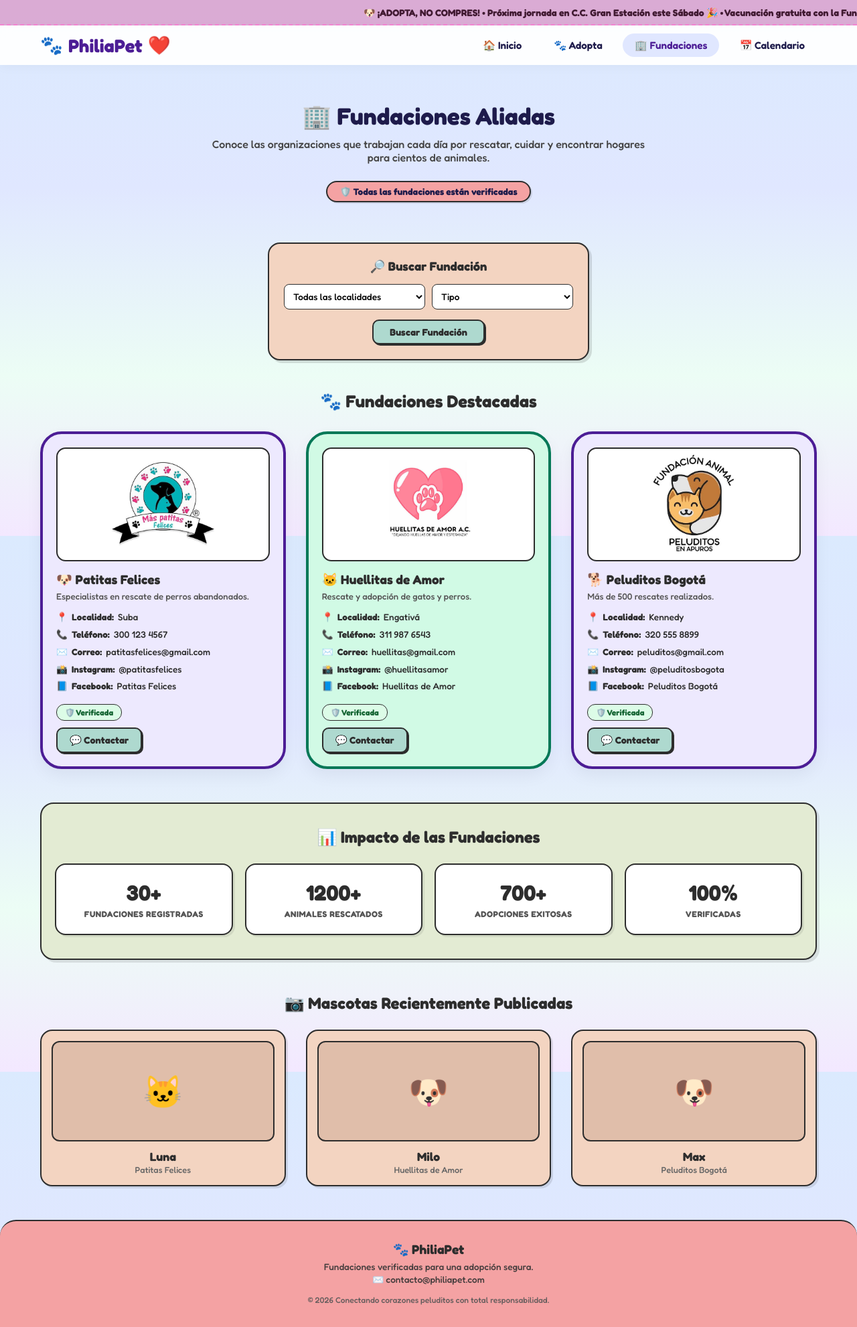
After one commit to isaaakx7698/PhiliaPet, a PHP site: page /views/fundaciones_view.php in a window 1280 px wide. The commit adds this page. Shown: the whole page at 67% size. Run offline with PHP 8.4, Linux system fonts and the light colour scheme.

Commit message:
actualizacion 28 de octubre

```diff
--- /dev/null
+++ b/views/fundaciones_view.php
@@ -0,0 +1,394 @@
+<!DOCTYPE html>
+<html lang="es">
+<head>
+    <meta charset="UTF-8">
+    <meta name="viewport" content="width=device-width, initial-scale=1.0">
+    <title>PhiliaPet 🐾 Fundaciones Aliadas</title>
+    <link rel="stylesheet" href="assets/style.css">
+    <style>
+        /* ========================================================== */
+        /* ESTILOS ESPECÍFICOS PARA LA VISTA DE FUNDACIONES - PHILÍAPET */
+        /* ========================================================== */
+
+        .badge-verificada-top {
+            display: inline-block;
+            background-color: #f4a2a3;
+            border: 2px solid #2d2d2d;
+            padding: 6px 18px;
+            border-radius: 20px;
+            font-size: 0.85rem;
+            font-weight: bold;
+            margin-top: 10px;
+            box-shadow: 2px 2px 0px rgba(0,0,0,0.1);
+        }
+
+        .contenedor-logo-fundacion {
+            width: 100%;
+            height: 170px;
+            overflow: hidden;
+            background: #ffffff;
+            display: flex;
+            align-items: center;
+            justify-content: center;
+            border-radius: 14px;
+            border: 2px solid #2d2d2d;
+            margin-bottom: 15px;
+            padding: 5px;
+        }
+
+        .contenedor-logo-fundacion img {
+            max-width: 100%;
+            max-height: 100%;
+            object-fit: contain;
+        }
+
+        .info-fundacion-lista {
+            font-size: 0.85rem;
+            line-height: 1.6;
+            margin: 12px 0;
+            color: #2d2d2d;
+        }
+
+        .info-fundacion-lista p {
+            margin: 4px 0;
+            display: flex;
+            align-items: center;
+            gap: 6px;
+        }
+
+        .btn-contactar-mint {
+            background-color: #aed9cf;
+            color: #2d2d2d;
+            border: 2px solid #2d2d2d;
+            padding: 8px 18px;
+            border-radius: 10px;
+            font-size: 0.9rem;
+            font-weight: bold;
+            cursor: pointer;
+            text-decoration: none;
+            display: inline-block;
+            box-shadow: 2px 2px 0px #2d2d2d;
+            transition: all 0.15s ease;
+        }
+
+        .btn-contactar-mint:hover {
+            background-color: #92c9bc;
+            transform: scale(1.02);
+        }
+
+        .tag-verificada-status {
+            background-color: #dcfce7;
+            border: 1.5px solid #2d2d2d;
+            padding: 4px 12px;
+            border-radius: 12px;
+            font-size: 0.75rem;
+            font-weight: bold;
+            color: #166534;
+            display: inline-block;
+        }
+
+        .seccion-impacto-box {
+            background-color: #e3ebd3;
+            border: 2.5px solid #2d2d2d;
+            border-radius: 20px;
+            padding: 35px 20px;
+            margin: 50px 0;
+            box-shadow: 4px 4px 0px rgba(0,0,0,0.1);
+        }
+
+        .card-estadistica {
+            background-color: #ffffff;
+            border: 2.5px solid #2d2d2d;
+            border-radius: 16px;
+            padding: 22px 15px;
+            text-align: center;
+            box-shadow: 3px 3px 0px rgba(0,0,0,0.08);
+        }
+
+        .card-estadistica h2 {
+            font-size: 2rem;
+            margin: 0 0 5px 0;
+            color: #2d2d2d;
+            font-weight: 800;
+        }
+
+        .card-estadistica p {
+            font-size: 0.78rem;
+            color: #555;
+            text-transform: uppercase;
+            font-weight: 700;
+            margin: 0;
+            letter-spacing: 0.5px;
+        }
+
+        .card-mascota-reciente {
+            background-color: #f3d4c1;
+            border: 2.5px solid #2d2d2d;
+            border-radius: 18px;
+            padding: 15px;
+            text-align: center;
+            box-shadow: 3px 3px 0px rgba(0,0,0,0.1);
+        }
+
+        .foto-mascota-reciente {
+            width: 100%;
+            height: 150px;
+            background-color: #e0beaa;
+            border: 2px solid #2d2d2d;
+            border-radius: 12px;
+            margin-bottom: 12px;
+            overflow: hidden;
+            display: flex;
+            align-items: center;
+            justify-content: center;
+        }
+
+        footer.footer-fundaciones {
+            background-color: #f4a2a3;
+            border-top: 2.5px solid #2d2d2d;
+            padding: 30px 20px;
+            text-align: center;
+            margin-top: 50px;
+        }
+
+        footer.footer-fundaciones h4 {
+            font-size: 1.2rem;
+            margin-bottom: 6px;
+            color: #2d2d2d;
+        }
+
+        footer.footer-fundaciones p {
+            font-size: 0.85rem;
+            color: #333;
+            margin: 3px 0;
+        }
+    </style>
+</head>
+<body>
+
+    <!-- MARQUESINA SUPERIOR -->
+    <div class="marquesina-contenedor">
+        <div class="marquesina-texto">
+            🐶 ¡ADOPTA, NO COMPRES! • Próxima jornada en C.C. Gran Estación este Sábado 🎉 • Vacunación gratuita con la Fundación Huellas de Amor 🐱 • ¡Ayúdanos a salvar vidas en Bogotá! ❤️ •
+        </div>
+    </div>
+
+    <!-- ENCABEZADO DE NAVEGACIÓN -->
+    <header>
+        <div class="logo-animado">
+            <span>🐾</span> PhiliaPet <span style="color: #7c3aed;">❤️</span>
+        </div>
+        <nav>
+            <a href="index.php?action=inicio" class="nav-link">🏠 Inicio</a>
+            <a href="index.php?action=catalogo_adopcion" class="nav-link">🐾 Adopta</a>
+            <a href="index.php?action=fundaciones" class="nav-link activo">🏢 Fundaciones</a>
+            <a href="index.php?action=calendario" class="nav-link">📅 Calendario</a>
+        </nav>
+    </header>
+
+    <!-- HERO SECTION PRINCIPAL -->
+    <section id="inicio" class="hero-section" style="text-align: center; padding: 40px 20px;">
+        <div class="hero-contenido">
+            <h1 style="font-size: 2.2rem; margin-bottom: 10px; display: flex; align-items: center; justify-content: center; gap: 10px;">
+                🏢 Fundaciones Aliadas
+            </h1>
+            <p style="max-width: 650px; margin: 0 auto 15px auto; color: #444; font-size: 1rem;">
+                Conoce las organizaciones que trabajan cada día por rescatar, cuidar y encontrar hogares para cientos de animales.
+            </p>
+            <div class="badge-verificada-top">
+                🛡️ Todas las fundaciones están verificadas
+            </div>
+        </div>
+    </section>
+
+    <!-- CONTENEDOR GENERAL -->
+    <div style="max-width: 1200px; margin: 20px auto; padding: 0 20px;">
+
+        <!-- MÓDULO DE BUSCADOR -->
+        <div style="background-color: #f3d4c1; border: 2.5px solid #2d2d2d; border-radius: 18px; padding: 22px; max-width: 480px; margin: 0 auto 45px auto; text-align: center; box-shadow: 4px 4px 0px rgba(0,0,0,0.12);">
+            <h3 style="margin-top: 0; margin-bottom: 15px; font-size: 1.15rem; color: #2d2d2d;">🔎 Buscar Fundación</h3>
+            <form method="GET" action="index.php">
+                <input type="hidden" name="action" value="fundaciones">
+
+                <div style="display: flex; gap: 10px; margin-bottom: 15px;">
+                    <select name="localidad" style="width: 50%; padding: 9px; border-radius: 8px; border: 1.5px solid #2d2d2d; background: white; font-size: 0.85rem;">
+                        <option value="">Todas las localidades</option>
+                        <option value="suba">Suba</option>
+                        <option value="engativa">Engativá</option>
+                        <option value="kennedy">Kennedy</option>
+                    </select>
+
+                    <select name="tipo" style="width: 50%; padding: 9px; border-radius: 8px; border: 1.5px solid #2d2d2d; background: white; font-size: 0.85rem;">
+                        <option value="">Tipo</option>
+                        <option value="perros">Perros</option>
+                        <option value="gatos">Gatos</option>
+                        <option value="mixto">Mixto</option>
+                    </select>
+                </div>
+
+                <button type="submit" class="btn-contactar-mint" style="width: auto; padding: 8px 24px;">
+                    Buscar Fundación
+                </button>
+            </form>
+        </div>
+
+        <!-- TÍTULO DE SECCIÓN -->
+        <div style="text-align: center; margin-bottom: 30px;">
+            <h2 style="font-size: 1.6rem; color: #2d2d2d; display: flex; align-items: center; justify-content: center; gap: 8px;">
+                🐾 Fundaciones Destacadas
+            </h2>
+        </div>
+
+        <!-- GRID DE TARJETAS DE FUNDACIONES DESTACADAS -->
+        <div class="grid-mascotas">
+
+            <!-- TARJETA 1: Patitas Felices -->
+            <div class="tarjeta-peludito card-lavanda">
+                <div>
+                    <div class="contenedor-logo-fundacion">
+                        <img src="assets/img/patitas_felices.jpeg" alt="Patitas Felices" onerror="this.onerror=null; this.parentElement.innerHTML='<span style=\'font-size:3.5em;\'>🐶</span>';">
+                    </div>
+
+                    <h3 style="font-size: 1.2rem; margin-bottom: 4px; color: #2d2d2d;">🐶 Patitas Felices</h3>
+                    <p style="font-size: 0.82rem; color: #555; margin-bottom: 12px; line-height: 1.4;">Especialistas en rescate de perros abandonados.</p>
+
+                    <div class="info-fundacion-lista">
+                        <p>📍 <strong>Localidad:</strong> Suba</p>
+                        <p>📞 <strong>Teléfono:</strong> 300 123 4567</p>
+                        <p>✉️ <strong>Correo:</strong> patitasfelices@gmail.com</p>
+                        <p>📸 <strong>Instagram:</strong> @patitasfelices</p>
+                        <p>📘 <strong>Facebook:</strong> Patitas Felices</p>
+                    </div>
+                </div>
+
+                <div style="margin-top: 15px; display: flex; flex-direction: column; gap: 10px; align-items: flex-start;">
+                    <span class="tag-verificada-status">🛡️ Verificada</span>
+                    <a href="#" class="btn-contactar-mint">💬 Contactar</a>
+                </div>
+            </div>
+
+            <!-- TARJETA 2: Huellitas de Amor -->
+            <div class="tarjeta-peludito card-menta">
+                <div>
+                    <div class="contenedor-logo-fundacion">
+                        <img src="assets/img/huellitas_de_amor.jpeg" alt="Huellitas de Amor" onerror="this.onerror=null; this.parentElement.innerHTML='<span style=\'font-size:3.5em;\'>🐱</span>';">
+                    </div>
+
+                    <h3 style="font-size: 1.2rem; margin-bottom: 4px; color: #2d2d2d;">🐱 Huellitas de Amor</h3>
+                    <p style="font-size: 0.82rem; color: #555; margin-bottom: 12px; line-height: 1.4;">Rescate y adopción de gatos y perros.</p>
+
+                    <div class="info-fundacion-lista">
+                        <p>📍 <strong>Localidad:</strong> Engativá</p>
+                        <p>📞 <strong>Teléfono:</strong> 311 987 6543</p>
+                        <p>✉️ <strong>Correo:</strong> huellitas@gmail.com</p>
+                        <p>📸 <strong>Instagram:</strong> @huellitasamor</p>
+                        <p>📘 <strong>Facebook:</strong> Huellitas de Amor</p>
+                    </div>
+                </div>
+
+                <div style="margin-top: 15px; display: flex; flex-direction: column; gap: 10px; align-items: flex-start;">
+                    <span class="tag-verificada-status">🛡️ Verificada</span>
+                    <a href="#" class="btn-contactar-mint">💬 Contactar</a>
+                </div>
+            </div>
+
+            <!-- TARJETA 3: Peluditos en Apuros -->
+            <div class="tarjeta-peludito card-lavanda">
+                <div>
+                    <div class="contenedor-logo-fundacion">
+                        <img src="assets/img/peluditos.jpeg" alt="Peluditos en Apuros" onerror="this.onerror=null; this.parentElement.innerHTML='<span style=\'font-size:3.5em;\'>🐕</span>';">
+                    </div>
+
+                    <h3 style="font-size: 1.2rem; margin-bottom: 4px; color: #2d2d2d;">🐕 Peluditos Bogotá</h3>
+                    <p style="font-size: 0.82rem; color: #555; margin-bottom: 12px; line-height: 1.4;">Más de 500 rescates realizados.</p>
+
+                    <div class="info-fundacion-lista">
+                        <p>📍 <strong>Localidad:</strong> Kennedy</p>
+                        <p>📞 <strong>Teléfono:</strong> 320 555 8899</p>
+                        <p>✉️ <strong>Correo:</strong> peluditos@gmail.com</p>
+                        <p>📸 <strong>Instagram:</strong> @peluditosbogota</p>
+                        <p>📘 <strong>Facebook:</strong> Peluditos Bogotá</p>
+                    </div>
+                </div>
+
+                <div style="margin-top: 15px; display: flex; flex-direction: column; gap: 10px; align-items: flex-start;">
+                    <span class="tag-verificada-status">🛡️ Verificada</span>
+                    <a href="#" class="btn-contactar-mint">💬 Contactar</a>
+                </div>
+            </div>
+
+        </div>
+
+        <!-- SECCIÓN: Impacto de las Fundaciones -->
+        <div class="seccion-impacto-box">
+            <h2 style="text-align: center; font-size: 1.5rem; color: #2d2d2d; margin-top: 0; margin-bottom: 25px;">
+                📊 Impacto de las Fundaciones
+            </h2>
+            <div style="display: grid; grid-template-columns: repeat(auto-fit, minmax(180px, 1fr)); gap: 18px;">
+                <div class="card-estadistica">
+                    <h2>30+</h2>
+                    <p>Fundaciones Registradas</p>
+                </div>
+                <div class="card-estadistica">
+                    <h2>1200+</h2>
+                    <p>Animales Rescatados</p>
+                </div>
+                <div class="card-estadistica">
+                    <h2>700+</h2>
+                    <p>Adopciones Exitosas</p>
+                </div>
+                <div class="card-estadistica">
+                    <h2>100%</h2>
+                    <p>Verificadas</p>
+                </div>
+            </div>
+        </div>
+
+        <!-- SECCIÓN: Mascotas Recientemente Publicadas -->
+        <div style="text-align: center; margin-bottom: 25px;">
+            <h2 style="font-size: 1.5rem; color: #2d2d2d; display: flex; align-items: center; justify-content: center; gap: 8px;">
+                📷 Mascotas Recientemente Publicadas
+            </h2>
+        </div>
+
+        <div class="grid-mascotas" style="margin-bottom: 40px;">
+            <!-- Mascota 1 -->
+            <div class="card-mascota-reciente">
+                <div class="foto-mascota-reciente">
+                    <span style="font-size: 3rem;">🐱</span>
+                </div>
+                <h4 style="font-size: 1.1rem; margin: 5px 0 2px 0; color: #2d2d2d;">Luna</h4>
+                <p style="font-size: 0.8rem; color: #666; margin: 0;">Patitas Felices</p>
+            </div>
+
+            <!-- Mascota 2 -->
+            <div class="card-mascota-reciente">
+                <div class="foto-mascota-reciente">
+                    <span style="font-size: 3rem;">🐶</span>
+                </div>
+                <h4 style="font-size: 1.1rem; margin: 5px 0 2px 0; color: #2d2d2d;">Milo</h4>
+                <p style="font-size: 0.8rem; color: #666; margin: 0;">Huellitas de Amor</p>
+            </div>
+
+            <!-- Mascota 3 -->
+            <div class="card-mascota-reciente">
+                <div class="foto-mascota-reciente">
+                    <span style="font-size: 3rem;">🐶</span>
+                </div>
+                <h4 style="font-size: 1.1rem; margin: 5px 0 2px 0; color: #2d2d2d;">Max</h4>
+                <p style="font-size: 0.8rem; color: #666; margin: 0;">Peluditos Bogotá</p>
+            </div>
+        </div>
+
+    </div>
+
+    <!-- PIE DE PÁGINA (FOOTER) -->
+    <footer class="footer-fundaciones">
+        <h4>🐾 PhiliaPet</h4>
+        <p>Fundaciones verificadas para una adopción segura.</p>
+        <p>✉️ contacto@philiapet.com</p>
+        <p style="margin-top: 15px; font-size: 0.75rem; color: #555;">&copy; 2026 Conectando corazones peluditos con total responsabilidad.</p>
+    </footer>
+
+</body>
+</html>
```
Also changed, not shown: index.php (+13 -18 lines), views/inicio_view.php (+5 -6 lines), assets/img/huellitas_de_amor.jpeg (added), assets/img/patitas_felices.jpeg (added), assets/img/peluditos.jpeg (added).
